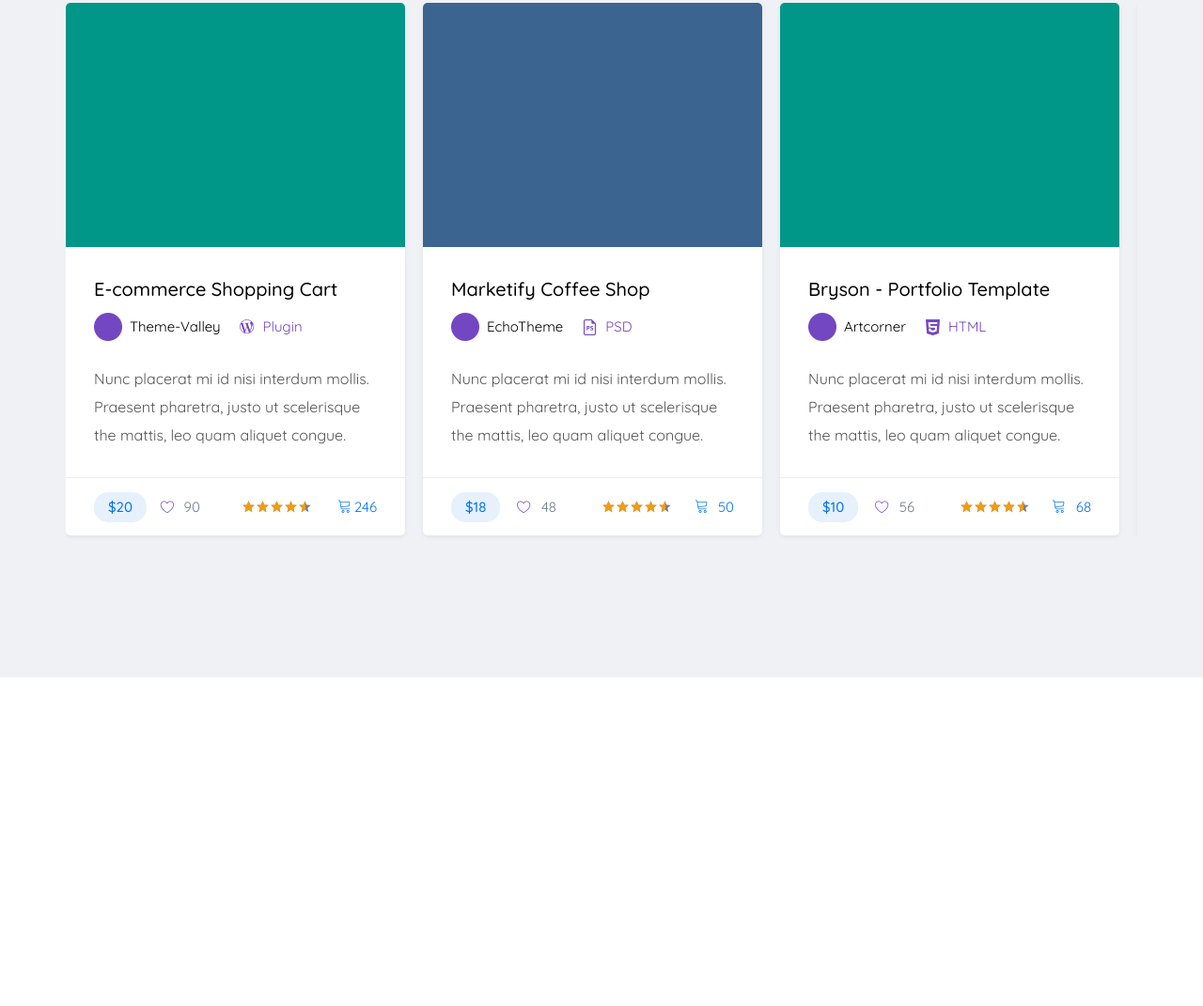
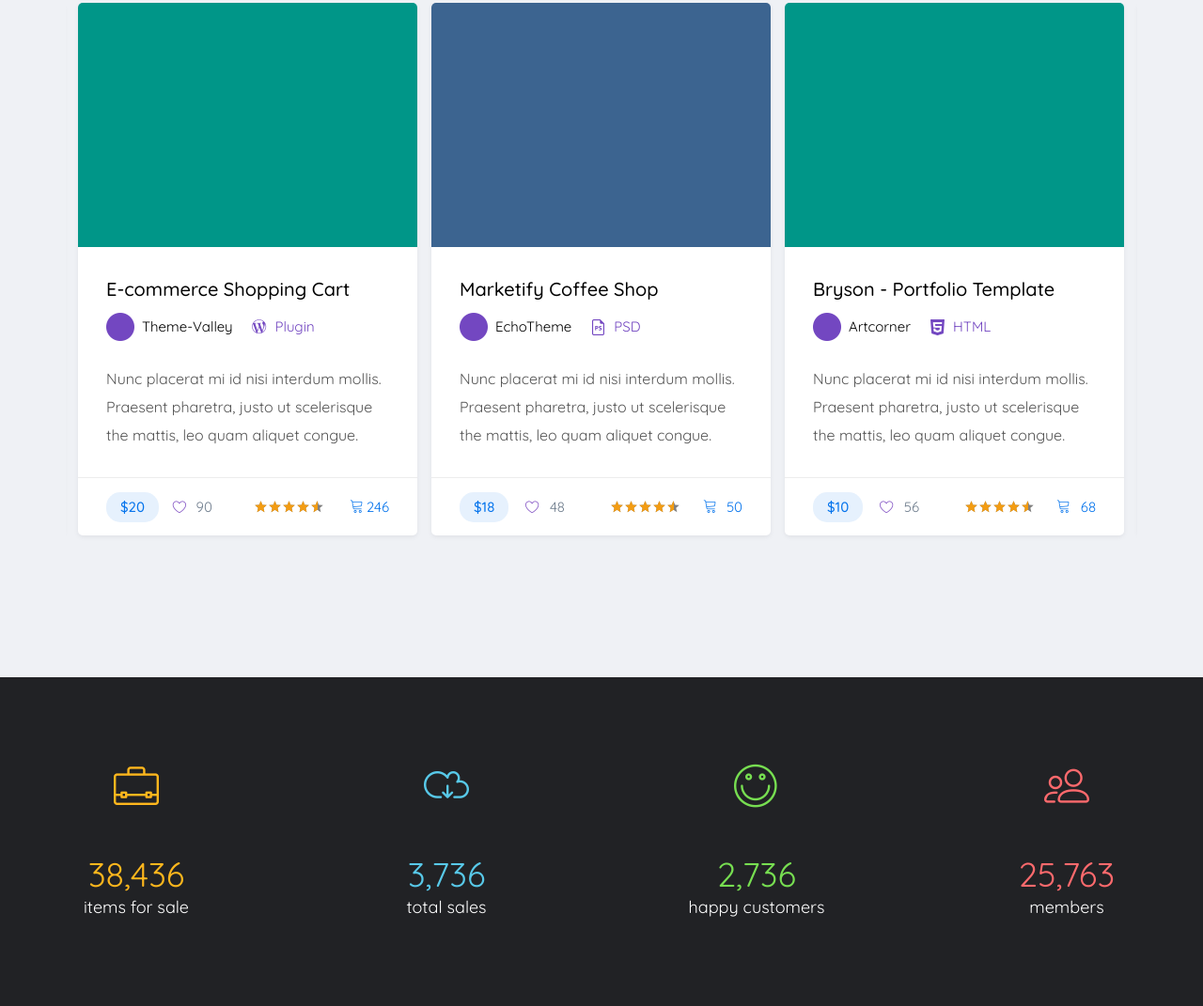
Before and after one commit to ku13shov/martplace, a website: page app/index.html in a window 1280 px wide. Shown: the part 4641-5712 px from the top of the page at 94% size. Before the commit the page ends 5362 px from the top, so only its background shows below. Drawn offline with nearby package versions, Linux system fonts and the light colour scheme.

Commit message:
added stat section

```diff
--- a/app/index.html
+++ b/app/index.html
@@ -890,6 +890,47 @@
     </div>
   </section>
 
+  <section class="stat">
+    <div class="container">
+      <div class="stat__items">
+        <div class="stat__item">
+          <div class="stat__item-num sale">
+            38,436
+          </div>
+          <div class="stat__item-text">
+            items for sale
+          </div>
+        </div>
+        <div class="stat__item">
+          <div class="stat__item-num sales">
+            3,736
+          </div>
+          <div class="stat__item-text">
+            total sales
+          </div>
+        </div>
+        <div class="stat__item">
+          <div class="stat__item-num customers">
+            2,736
+          </div>
+          <div class="stat__item-text">
+            happy customers
+          </div>
+        </div>
+        <div class="stat__item">
+          <div class="stat__item-num members">
+            25,763
+          </div>
+          <div class="stat__item-text">
+            members
+          </div>
+        </div>
+      </div>
+    </div>
+  </section>
+
+
+
 
 
   <script src="https://ajax.googleapis.com/ajax/libs/jquery/3.4.1/jquery.min.js"></script>
--- a/app/js/main.js
+++ b/app/js/main.js
@@ -20,7 +20,6 @@ $(function(){
     infinite: true,
     arrows: true,
     slidesToShow: 3,
-
   });
 
   new WOW().init();
--- a/app/scss/_fonts.scss
+++ b/app/scss/_fonts.scss
@@ -25,6 +25,75 @@
   -moz-osx-font-smoothing: grayscale;
 }
 
+.icon-twitter:before {
+  content: "\f099";
+}
+.icon-facebook:before {
+  content: "\f09a";
+}
+.icon-facebook-f:before {
+  content: "\f09a";
+}
+.icon-pinterest:before {
+  content: "\f0d2";
+}
+.icon-linkedin:before {
+  content: "\f0e1";
+}
+.icon-dribbble:before {
+  content: "\f17d";
+}
+.icon-google:before {
+  content: "\f1a0";
+}
+.icon-cloud-download:before {
+  content: "\e906";
+}
+.icon-chart-bars:before {
+  content: "\e907";
+}
+.icon-magic-wand:before {
+  content: "\e908";
+}
+.icon-map-marker:before {
+  content: "\e909";
+}
+.icon-phone:before {
+  content: "\e90a";
+}
+.icon-phone-handset:before {
+  content: "\e90b";
+}
+.icon-briefcase:before {
+  content: "\e90c";
+}
+.icon-clock:before {
+  content: "\e90d";
+}
+.icon-envelope:before {
+  content: "\e90e";
+}
+.icon-eye:before {
+  content: "\e90f";
+}
+.icon-leaf:before {
+  content: "\e910";
+}
+.icon-license:before {
+  content: "\e911";
+}
+.icon-lock:before {
+  content: "\e912";
+}
+.icon-smile:before {
+  content: "\e913";
+}
+.icon-users:before {
+  content: "\e914";
+}
+.icon-dots-three-vertical:before {
+  content: "\e915";
+}
 .icon-cart:before {
   content: "\e904";
 }
--- a/app/scss/style.scss
+++ b/app/scss/style.scss
@@ -707,10 +707,91 @@
   outline: none;
   cursor: pointer;
 }
+.feed__items .slick-list {
+  padding: 0px 1px 0 13px;
+}
 // END FEED
+// ===================================================
+
+// START STAT
+// ===================================================
+.stat{
+  background-color: #212225;
+  padding: 90px 0;
+}
+.stat__items{
+  display: flex;
+  justify-content: space-between;
+}
+.stat__item{
+  font-size: 36px;
+  line-height: 40px;
+  text-align: center;
+  width: 150px;
+  .sale{
+    color: #feb71d;
+    position: relative;
+    &::before{
+      content: "\e90c";
+      position: absolute;
+      font-family: 'icomoon';
+      font-size: 48px;
+      left: 50%;
+      transform: translateX(-50%);
+      top: 5px;
+    }
+  }
+  .sales{
+    color: #58c9e9;
+    position: relative;
+    &::before{
+      content: "\e906";
+      position: absolute;
+      font-family: 'icomoon';
+      font-size: 48px;
+      left: 50%;
+      transform: translateX(-50%);
+      top: 5px;
+    }
+  }
+  .customers{
+    color: #77de51;
+    position: relative;
+    &::before{
+      content: "\e913";
+      position: absolute;
+      font-family: 'icomoon';
+      font-size: 48px;
+      left: 50%;
+      transform: translateX(-50%);
+      top: 5px;
+    }
+  }
+  .members{
+    color: #ff6a6d;
+    position: relative;
+    &::before{
+      content: "\e914";
+      position: absolute;
+      font-family: 'icomoon';
+      font-size: 48px;
+      left: 50%;
+      transform: translateX(-50%);
+      top: 5px;
+    }
+  }
+  &-num{
+    padding-top: 100px;
+  }
+  &-text{
+    font-size: 18px;
+    line-height: 30px;
+    color: #fff;
+  }
+}
+// END STAT
 // ===================================================
 
 
 
-
 @import 'media';
```
Also changed, not shown: app/css/style.min.css, app/fonts/icomoon.ttf, app/fonts/icomoon.woff, 2 other files.
